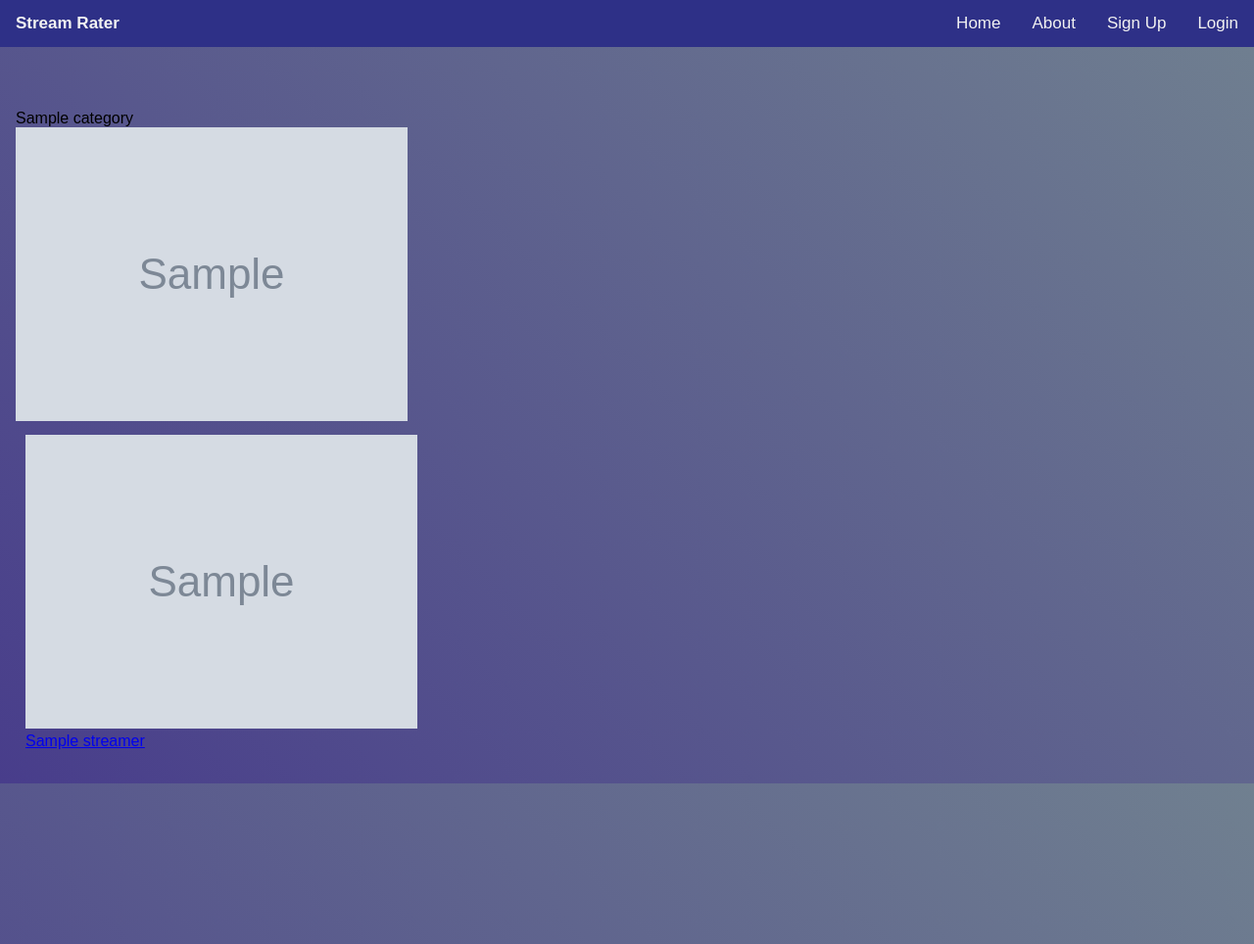
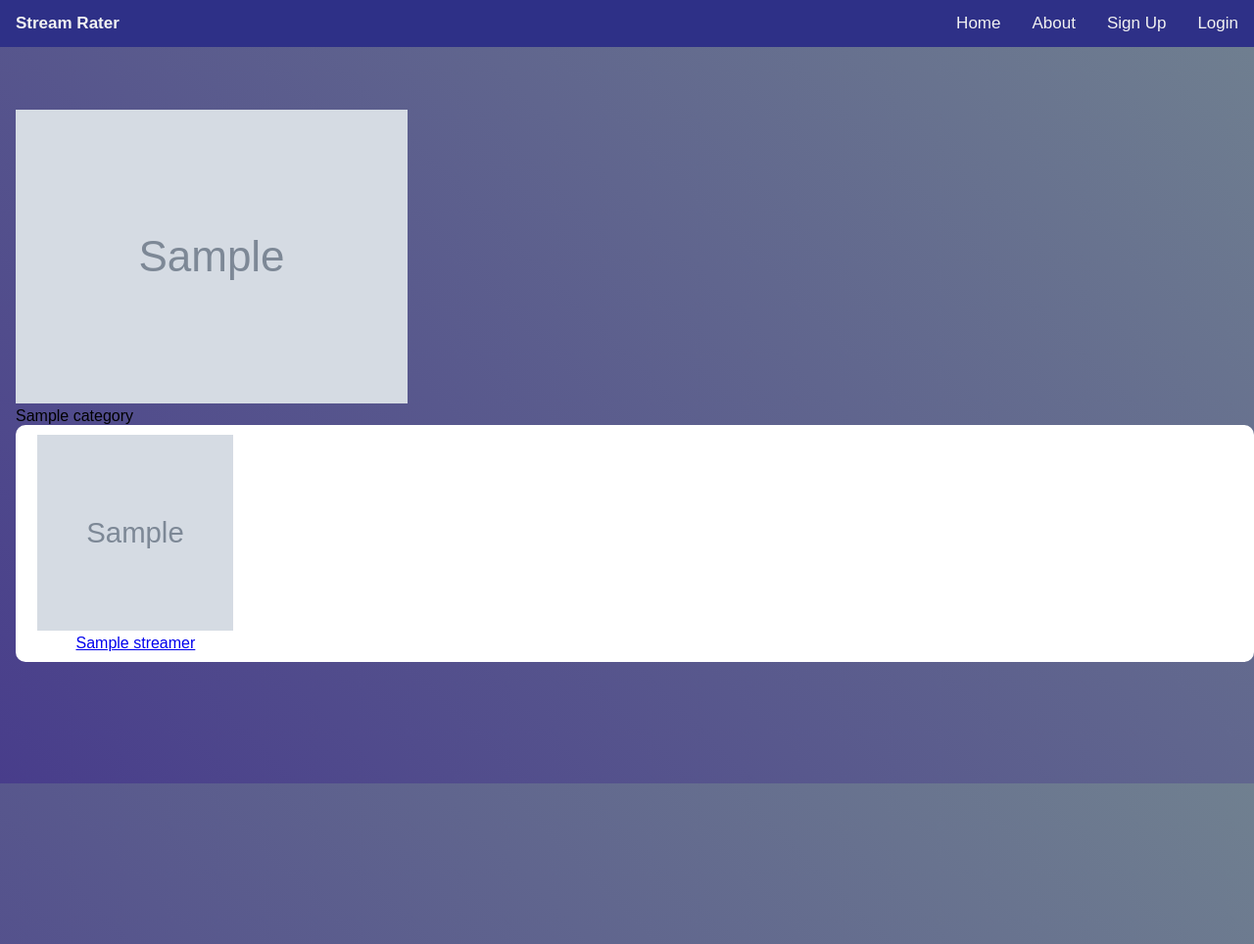
Before and after one commit to tenediosI/StreamRaterTeamProject, a Django app: a page that uses templates/stream/category.html in a window 1280 px wide. Shown: the top 964 px of the page at 98% size. Run offline with Django 3.2, Linux system fonts and the light colour scheme; tables that the repository leaves empty hold one stand-in row (values such as "Sample post"); grey boxes marked "Sample" are stand-in pictures; some libraries are stand-ins or nearby versions.

Commit message:
White backgrounds, centered text, scroll

```diff
--- a/populate_stream.py
+++ b/populate_stream.py
@@ -104,7 +104,7 @@ def createDataDict():
             streamer_dict = {
                 "name": streamer["user_name"],
                 "title" : streamer["title"],
-                "image" : users_data[count]["profile_image_url"].replace("{width}x{height}","188x250"),
+                "image" : users_data[count]["profile_image_url"].replace("{width}x{height}","100x100"),
                 "views" : users_data[count]["view_count"]
                 }
             game_list.append(streamer_dict)
--- /dev/null
+++ b/static/style/categoryExtra.css
@@ -0,0 +1,4 @@
+.grid-container img {
+	height: 200px;
+	width: 200px;
+}
--- a/static/style/genericPage.css
+++ b/static/style/genericPage.css
@@ -4,7 +4,6 @@ body{
     font-family: Arial, Helvetica, sans-serif;
     background: linear-gradient(45deg, darkslateblue, slategray);
     height: 100vh;
-    overflow: hidden;
 }
 
 .container {
--- a/static/style/topBar.css
+++ b/static/style/topBar.css
@@ -4,7 +4,7 @@
 
 body {
     font-family: Arial, Helvetica, sans-serif;
-    background: linear-gradient(45deg, darkslateblue, slategray);
+	overflow: scroll;
 }
 
 .navbar {
@@ -72,12 +72,16 @@ body {
 
 .grid-container {
   display: grid;
-  /*float: left;*/
+  float: left;
   grid-gap: 10px;
   grid-template-columns: repeat(5, 1fr);
+  position: absolute;
+  background: white;
+  border-radius: 10px;
 }
 
 .grid-container div {
 	float: left;
 	padding: 10px;
+	text-align: center;
 }
--- a/templates/stream/category.html
+++ b/templates/stream/category.html
@@ -11,8 +11,9 @@
 
 {% block body_block %}
 	<link rel="stylesheet" href="{% static 'style/genericPage.css' %}" type="text/css"/>
-    <div>{{ category.name }}</div>
-    <img src={{ category.image }}>
+    <link rel="stylesheet" href="{% static 'style/categoryExtra.css' %}" type="text/css"/>
+	<img src={{ category.image }}>
+	<div>{{ category.name }}</div>
 	<div class="grid-container">
     {% for s in streamers %}
         {% if category == s.category %}
```
